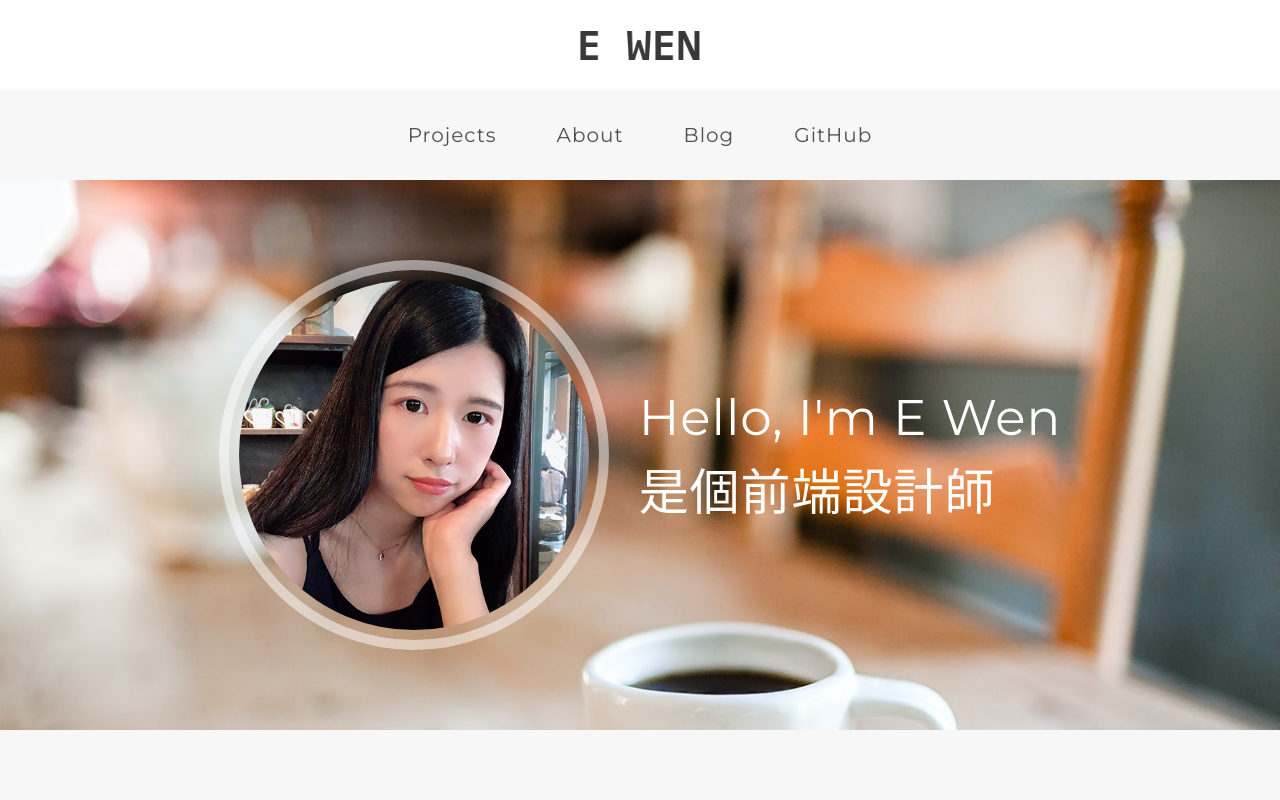
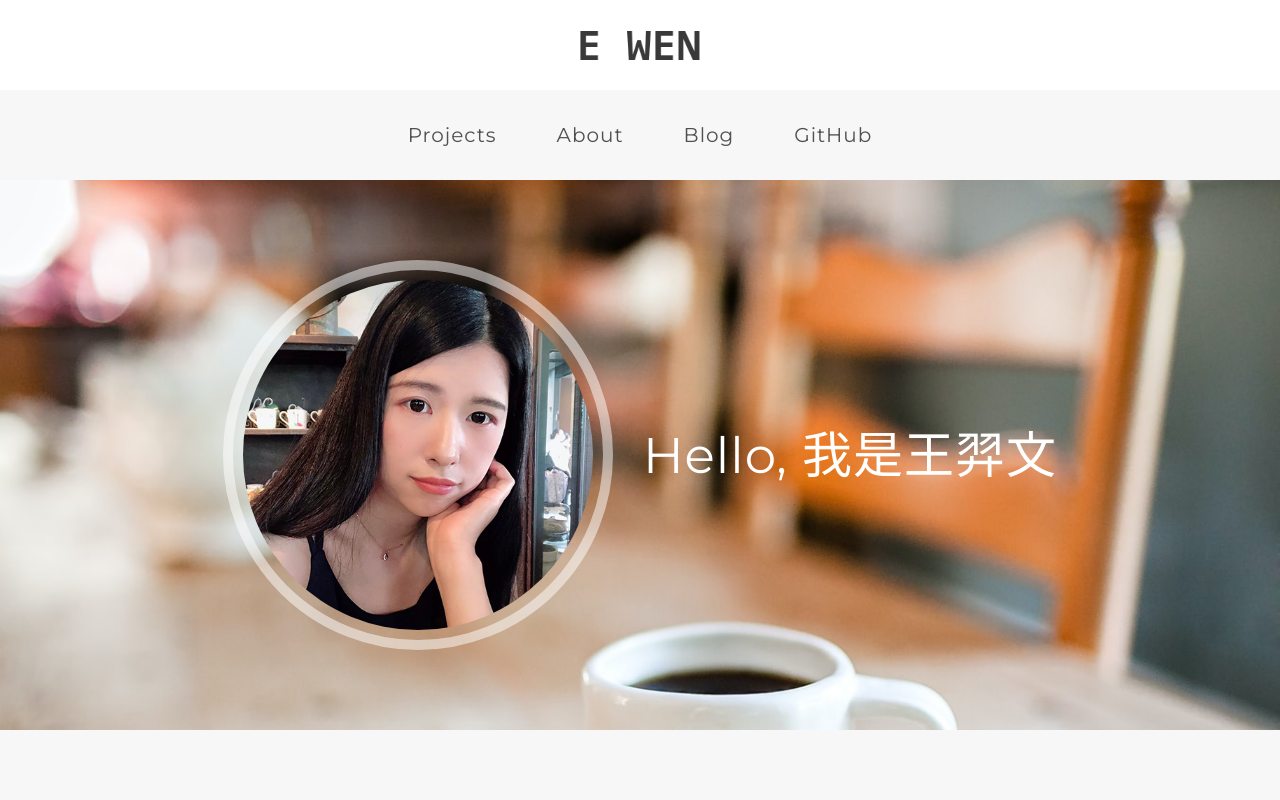
Before and after one commit to happy9990929/portfolio, a Vue app: page /#/about in a window 1280 px wide. Shown: the top 800 px of the page. Built offline with nearby package versions, Linux system fonts and the light colour scheme; what vue-loading-overlay, vue-superslide would draw is missing.

Commit message:
調整文字
Signed-off-by: happy9990929 <lala9990929@gmail.com>

```diff
--- a/public/data/db.json
+++ b/public/data/db.json
@@ -10,7 +10,7 @@
       "image04": "/pork/4.png",
       "demo": "https://happy9990929.github.io/taiwan_pork",
       "skill": "Vue3/Vuex、axios 串接 API、SCSS",
-      "content": "快速查找全國台灣豬證明標章商家，利用 Vue.js、JS 製作效果動畫與 SCSS 開發的 RWD 網站"
+      "content": "快速查找全國台灣豬證明標章商家，利用 Vue 開發、Javascript 製作效果動畫與 SCSS 開發的 RWD 網站"
     },
     {
       "id": "gtplay",
@@ -22,7 +22,7 @@
       "image04": "/gtplay/4.jpg",
       "demo": "https://happy9990929.github.io/gtplay",
       "skill": "Vue2/Vuex、axios 串接 API、SCSS、BS",
-      "content": "利用 Vue 開發模擬樂器行的 RWD 電商網站，串接 API 下單購物，並使用 JS 製作 Scrolling Animation"
+      "content": "開發模擬樂器行的 RWD 電商網站，串接 API 下單購物，並使用 Javascript 製作 Scrolling Animation"
     },
     {
       "id": "hao",
@@ -34,7 +34,7 @@
       "image04": "/hao/4.jpg",
       "demo": "https://happy9990929.github.io/hao",
       "skill": "jQuery、CSS Animation",
-      "content": "於郝創意公司時製作的官方網站，使用 JQuery、CSS 開發製作動畫效果的 RWD 網站"
+      "content": "於郝創意公司時製作的官方網站，豐富視覺動畫效果的 RWD 網站"
     },
     {
       "id": "siidcha",
--- a/src/views/About.vue
+++ b/src/views/About.vue
@@ -9,10 +9,7 @@
             </div>
           </div>
 
-          <div class="photo_text">
-            Hello, I'm E Wen<br />
-            是個前端設計師
-          </div>
+          <div class="photo_text">Hello, 我是王羿文<br /></div>
         </div>
       </div>
     </div>
```
